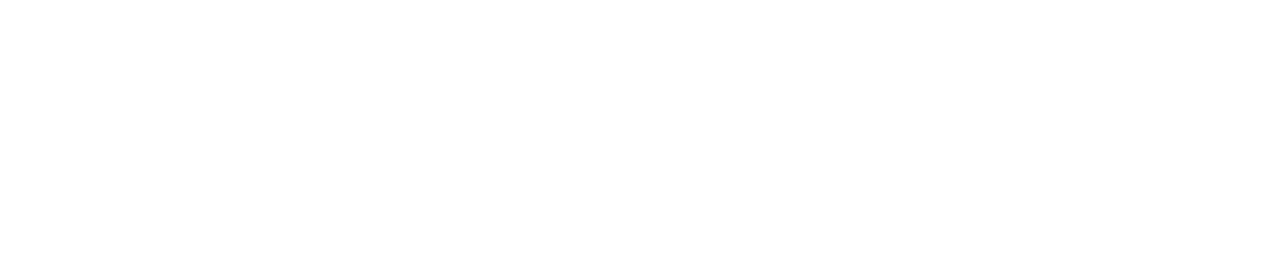
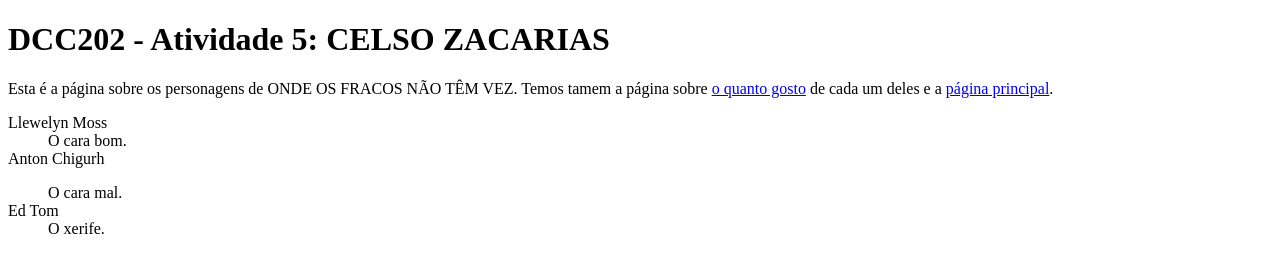
Before and after one commit to ufjf-dcc202/ufjf-dcc202-2023-3-b-atv5-celso-z, a website: page personagens.html in a window 1280 px wide. Drawn offline with Linux system fonts and the light colour scheme.

Commit message:
Tarefas do arquivo personagens.html finalizadas

```diff
--- a/personagens.html
+++ b/personagens.html
@@ -3,8 +3,20 @@
 	<head>
 		<meta charset="UTF-8">
 		<meta name="viewport" content="width=device-width, initial-scale=1.0">
-		<title></title>
 	</head>
 	<body>
+		<main>
+			<h1>DCC202 - Atividade 5: CELSO ZACARIAS</h1>
+			<p>Esta é a página sobre os personagens de ONDE OS FRACOS NÃO TÊM VEZ. Temos tamem a página sobre <a href=preferencias.html>o quanto gosto</a> de cada um deles e a <a href=index.html>página principal</a>.</p>
+			<div>
+				<dl>
+					<dt>Llewelyn Moss</dt>
+					<dd>O cara bom.</dd>
+					<dt>Anton Chigurh</dl>
+					<dd>O cara mal.</dd>
+					<dt>Ed Tom</dt>
+					<dd>O xerife.</dd>
+			</div>
+		</main>
 	</body>
 </html>
```
